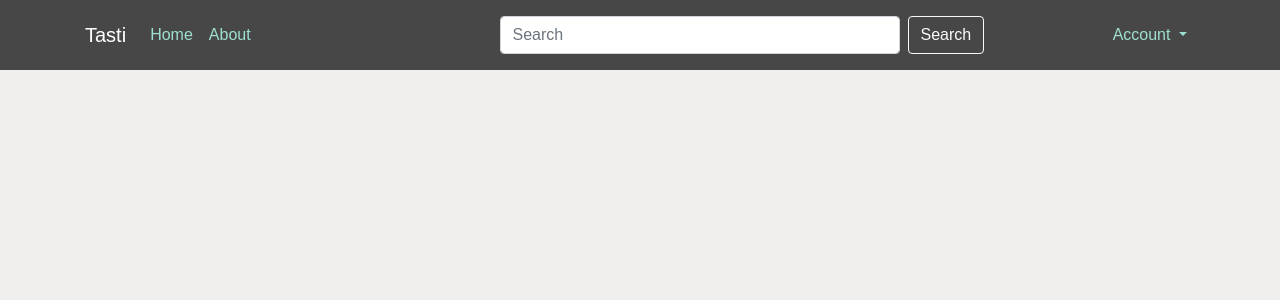
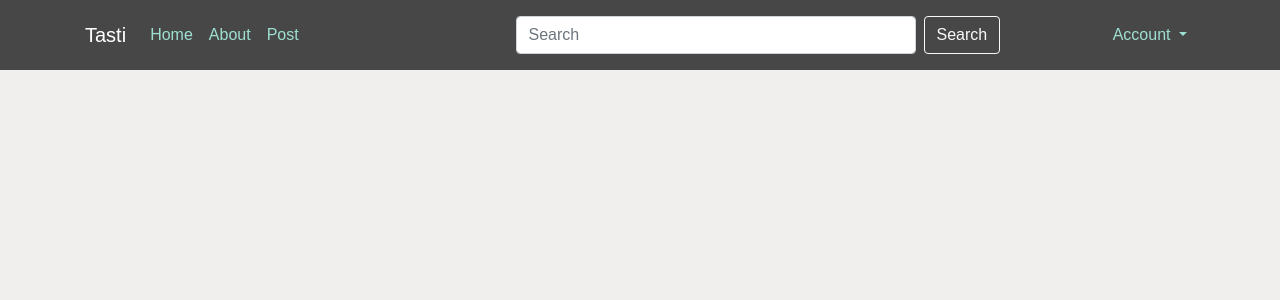
Before and after one commit to sroo9030/Tasti_portfolio_project, a Flask app: page / in a window 1280 px wide. Shown: the top 300 px of the page. Run offline with Flask 3, Linux system fonts and the light colour scheme; some libraries are stand-ins or nearby versions.

Commit message:
Post button added

```diff
--- a/models/templates/layout.html
+++ b/models/templates/layout.html
@@ -27,6 +27,9 @@
                     </li>
                     <li class="nav-item">
                         <a class="nav-link" href="{{ url_for('home') }}">About</a>
+                    </li>
+                    <li class="nav-item">
+                        <a class="nav-link" href="{{ url_for('post') }}">Post</a>
                     </li>
                 </ul>
 
```
